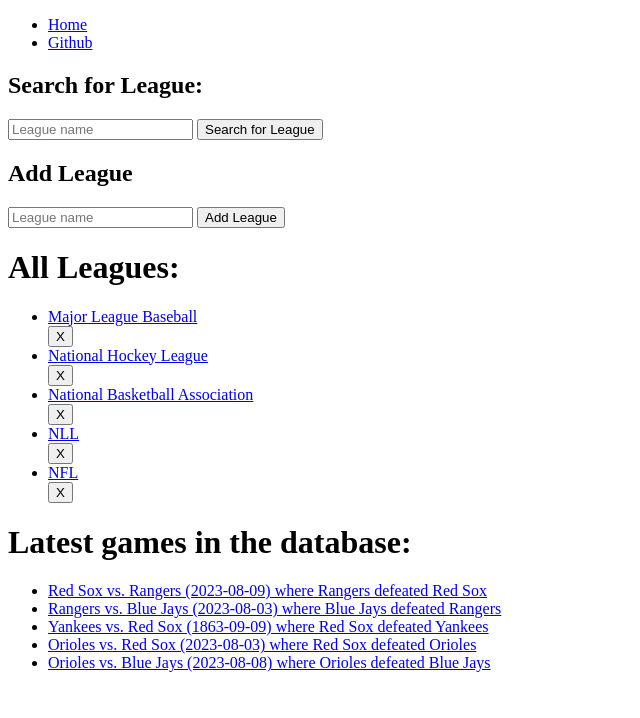
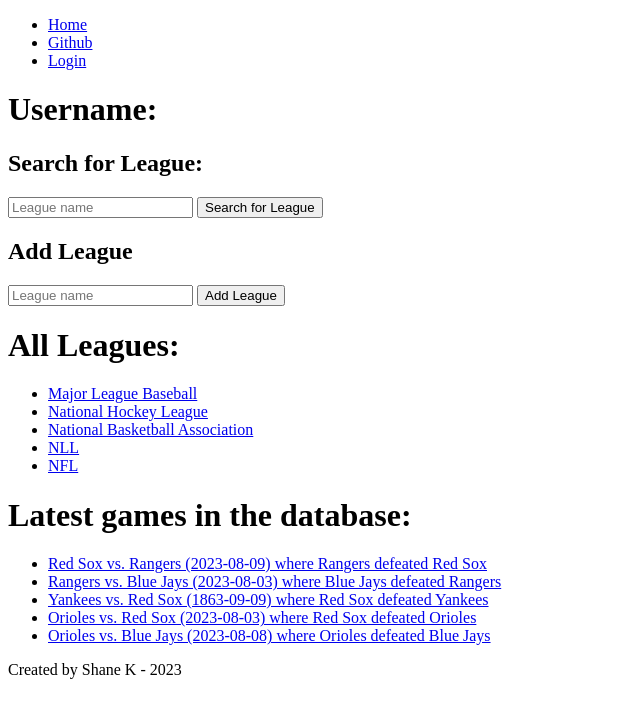
Before and after one commit to shaneking-code/RPI_Calc, a Django app: page /rpiapp/ in a window 1280 px wide. Shown: the top 718 px of the page, without its empty margins (0-640 px from the left). Run offline with Django 4.2, Linux system fonts and the light colour scheme; data comes from the database, SQL or seed files in the repository; both versions use the stored data as it was after the commit.

Commit message:
Users added, some functionality added and login required for creation and deletion

```diff
--- a/rpisite/rpiapp/models.py
+++ b/rpisite/rpiapp/models.py
@@ -1,7 +1,9 @@
 from django.db import models
+from django.contrib.auth.models import User
 
 class League(models.Model):
 
+    created_by = models.ForeignKey(User, on_delete=models.CASCADE, related_name="user_leagues", null=True)
     name = models.CharField(max_length=100)
 
     def __str__(self):
@@ -9,6 +11,7 @@
 
 class Team(models.Model):
 
+    created_by = models.ForeignKey(User, on_delete=models.CASCADE, related_name="user_teams", null=True)
     league = models.ForeignKey(League, on_delete=models.CASCADE, related_name="teams", null=True)
     name = models.CharField(max_length=100)
 
@@ -17,6 +20,7 @@
 
 class Season(models.Model):
 
+    created_by = models.ForeignKey(User, on_delete=models.CASCADE, related_name="user_seasons", null=True)
     league = models.ForeignKey(League, on_delete=models.CASCADE, related_name="seasons", null=True)
     year = models.IntegerField(default=2023)
 
@@ -25,6 +29,7 @@
 
 class Game(models.Model):
 
+    created_by = models.ForeignKey(User, on_delete=models.CASCADE, related_name="user_games", null=True)
     date      = models.DateField('Date of game')
     home_team = models.ForeignKey(Team, on_delete=models.CASCADE, related_name="home_games", null=True)
     away_team = models.ForeignKey(Team, on_delete=models.CASCADE, related_name="away_games", null=True)
--- a/rpisite/rpiapp/templates/rpiapp/navbar.html
+++ b/rpisite/rpiapp/templates/rpiapp/base.html
@@ -10,8 +10,17 @@
         <ul>
             <li><a href="{% url 'rpiapp:index' %}"> Home </a></li>
             <li><a href="https://github.com/shaneking-code" target="_blank"> Github </a></li>
+            {% if user.is_authenticated %}
+            <li><a href="{% url 'logout' %}"> Logout </a></li>
+            {% elif request.path != "/accounts/login/" %}
+            <li><a href="{% url 'login' %}"> Login </a></li>
+            {% else %}
+            {% endif %}
         </ul>
     </nav>
     {% block content %}{% endblock %}
+    <footer>
+        Created by Shane K - <script>document.write(new Date().getFullYear())</script>
+    </footer>
 </body>
 </html>
--- a/rpisite/rpiapp/templates/rpiapp/game_details.html
+++ b/rpisite/rpiapp/templates/rpiapp/game_details.html
@@ -1,4 +1,4 @@
-{% extends 'rpiapp/navbar.html' %}
+{% extends 'rpiapp/base.html' %}
 <!DOCTYPE html>
 <html lang="en">
 <head>
--- a/rpisite/rpiapp/templates/rpiapp/game_search.html
+++ b/rpisite/rpiapp/templates/rpiapp/game_search.html
@@ -1,4 +1,4 @@
-{% extends 'rpiapp/navbar.html' %}
+{% extends 'rpiapp/base.html' %}
 <!DOCTYPE html>
 <html lang="en">
 <head>
--- a/rpisite/rpiapp/templates/rpiapp/index.html
+++ b/rpisite/rpiapp/templates/rpiapp/index.html
@@ -1,4 +1,4 @@
-{% extends 'rpiapp/navbar.html' %}
+{% extends 'rpiapp/base.html' %}
 <!DOCTYPE html>
 <html lang="en">
 <head>
@@ -11,6 +11,7 @@
     {% for message in messages %}
     <p> {{message}} </p>
     {% endfor %}
+    <h1> Username: {{user.username}} </h1>
     <h2> Search for League: </h2>
     <form action="{% url 'rpiapp:league_search' %}" method="post">
         {% csrf_token %}
@@ -27,10 +28,12 @@
     <ul>
         {% for league in all_leagues %}
         <li><a href="{% url 'rpiapp:league_details' league.id %}" > {{league}} </a></li>
+        {% if user == league.created_by %}
         <form action="{% url 'rpiapp:delete_league' league.id %}" method="post">
             {% csrf_token %}
             <input type="submit" value="X">
         </form>
+        {% endif %}
         {% endfor %}
     </ul>
     <h1> Latest games in the database: </h1>
--- a/rpisite/rpiapp/templates/rpiapp/league_details.html
+++ b/rpisite/rpiapp/templates/rpiapp/league_details.html
@@ -1,4 +1,4 @@
-{% extends 'rpiapp/navbar.html' %}
+{% extends 'rpiapp/base.html' %}
 <!DOCTYPE html>
 <html lang="en">
 <head>
--- a/rpisite/rpiapp/templates/rpiapp/league_search.html
+++ b/rpisite/rpiapp/templates/rpiapp/league_search.html
@@ -1,4 +1,4 @@
-{% extends 'rpiapp/navbar.html' %}
+{% extends 'rpiapp/base.html' %}
 <!DOCTYPE html>
 <html lang="en">
 <head>
--- a/rpisite/rpiapp/templates/rpiapp/season_details.html
+++ b/rpisite/rpiapp/templates/rpiapp/season_details.html
@@ -1,4 +1,4 @@
-{% extends 'rpiapp/navbar.html' %}
+{% extends 'rpiapp/base.html' %}
 <!DOCTYPE html>
 <html lang="en">
 <head>
--- a/rpisite/rpiapp/templates/rpiapp/team_details.html
+++ b/rpisite/rpiapp/templates/rpiapp/team_details.html
@@ -1,4 +1,4 @@
-{% extends 'rpiapp/navbar.html' %}
+{% extends 'rpiapp/base.html' %}
 <!DOCTYPE html>
 <html lang="en">
 <head>
--- a/rpisite/rpiapp/templates/rpiapp/team_search.html
+++ b/rpisite/rpiapp/templates/rpiapp/team_search.html
@@ -1,4 +1,4 @@
-{% extends 'rpiapp/navbar.html' %}
+{% extends 'rpiapp/base.html' %}
 <!DOCTYPE html>
 <html lang="en">
 <head>
--- a/rpisite/rpiapp/views.py
+++ b/rpisite/rpiapp/views.py
@@ -3,12 +3,13 @@
 from django.urls import reverse
 from django.db.models import Q
 from django.contrib import messages
+from django.contrib.auth.decorators import login_required, user_passes_test
 from .models import League, Team, Season, Game
-from .rpi_internal import calc_rpi
-
+from .utils import calc_rpi
 # VIEWS
 
 # Show home page
+#@login_required
 def index(request):
 
     # Show the most recent 5 games
@@ -84,6 +85,7 @@
     return render(request, "rpiapp/league_details.html", context)
 
 # Add a league
+@login_required
 def add_league(request):
 
     if request.method == 'POST':
@@ -92,7 +94,7 @@
             messages.error(request, f"League with name '{league_name}' already exists")
 
         else:
-            league = League.objects.create(name=league_name)
+            league = League.objects.create(created_by=request.user, name=league_name)
             league.save()
             messages.success(request, f"League '{league}' created successfully")
             return HttpResponseRedirect(reverse('rpiapp:league_details', args=[league.id]))
@@ -100,6 +102,7 @@
     return HttpResponseRedirect(reverse('rpiapp:index'))
 
 # Delete a league
+@login_required
 def delete_league(request, league_id):
 
     if request.method == 'POST':
@@ -136,6 +139,7 @@
     return render(request, "rpiapp/team_details.html", context)
 
 # Add a team
+@login_required
 def add_team(request,league_id):
 
     if request.method == 'POST':
@@ -151,6 +155,7 @@
     return HttpResponseRedirect(reverse("rpiapp:league_details", args=[league_id]))
 
 # Delete a team
+@login_required
 def delete_team(request,league_id,team_id):
 
     if request.method == 'POST':
@@ -210,6 +215,7 @@
     return render(request, "rpiapp/season_details.html", context)
 
 # Add a season
+@login_required
 def add_season(request, league_id):
 
     league = get_object_or_404(League, id=league_id)
@@ -226,6 +232,7 @@
     return HttpResponseRedirect(reverse('rpiapp:league_details', args=[league_id]))
 
 # Delete a season
+@login_required
 def delete_season(request, league_id, season_id):
 
     if request.method == 'POST':
@@ -246,6 +253,7 @@
     return render(request, "rpiapp/game_details.html", context)
 
 # Add a game
+@login_required
 def add_game(request, league_id, season_id):
 
     league = get_object_or_404(League, id=league_id)
@@ -272,6 +280,7 @@
                                                                              "league_id" : league_id}))
 
 # Delete a game
+@login_required
 def delete_game(request, league_id, season_id, game_id):
 
     if request.method == 'POST':
--- a/rpisite/rpisite/urls.py
+++ b/rpisite/rpisite/urls.py
@@ -19,5 +19,6 @@
 
 urlpatterns = [
     path('admin/', admin.site.urls),
-    path('rpiapp/', include('rpiapp.urls'))
+    path('rpiapp/', include('rpiapp.urls')),
+    path('accounts/', include('django.contrib.auth.urls'))
 ]
```
Also changed, not shown: rpisite/rpiapp/templates/registration/login.html (added, +46 -0 lines), rpisite/db.sqlite3, rpisite/rpiapp/migrations/0014_game_user_games_league_user_leagues_and_more.py (added), rpisite/rpiapp/migrations/0015_remove_game_user_games_remove_league_user_leagues_and_more.py (added), rpisite/rpiapp/utils.py (renamed from rpisite/rpiapp/rpi_internal.py), 1 other file.
